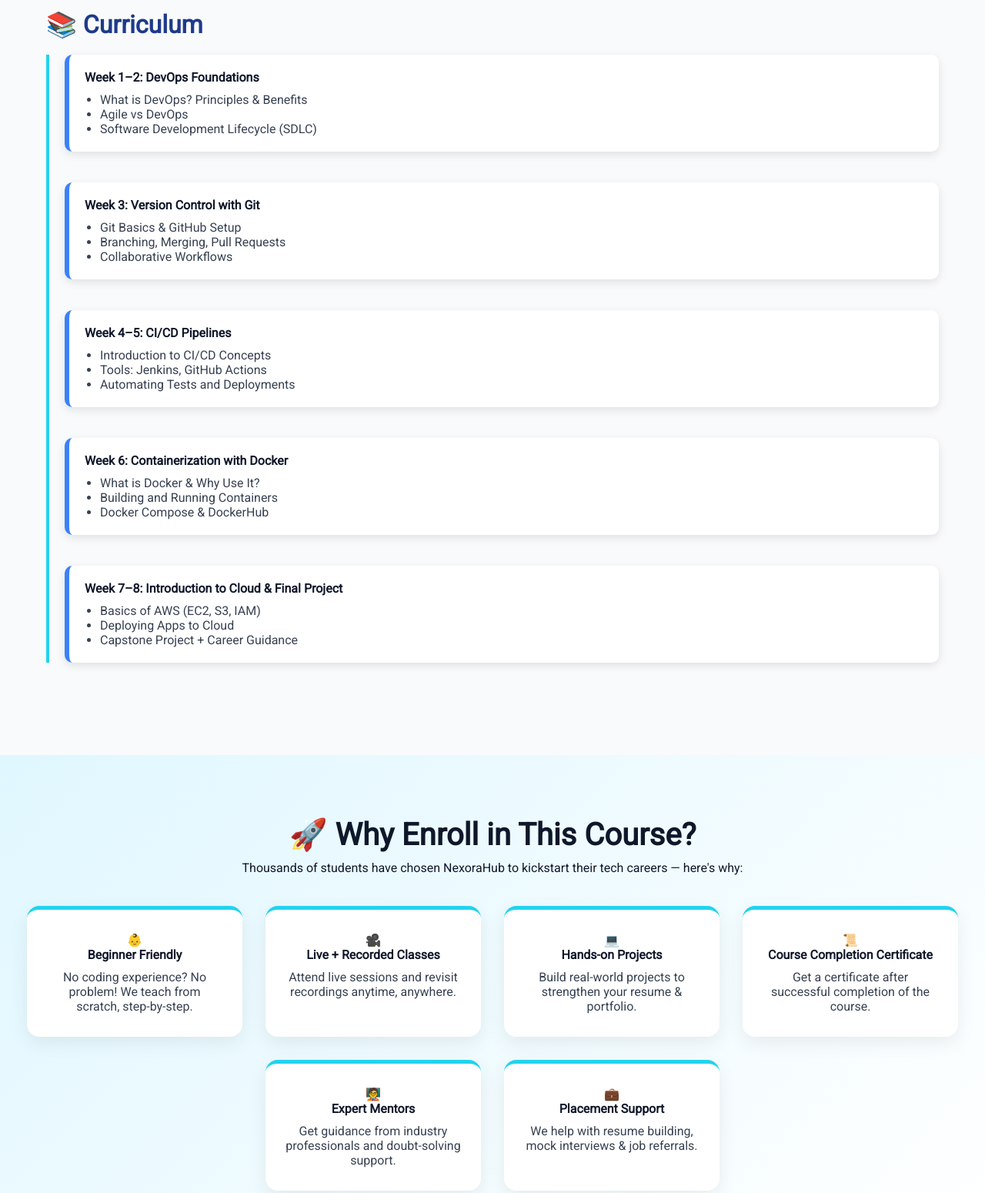
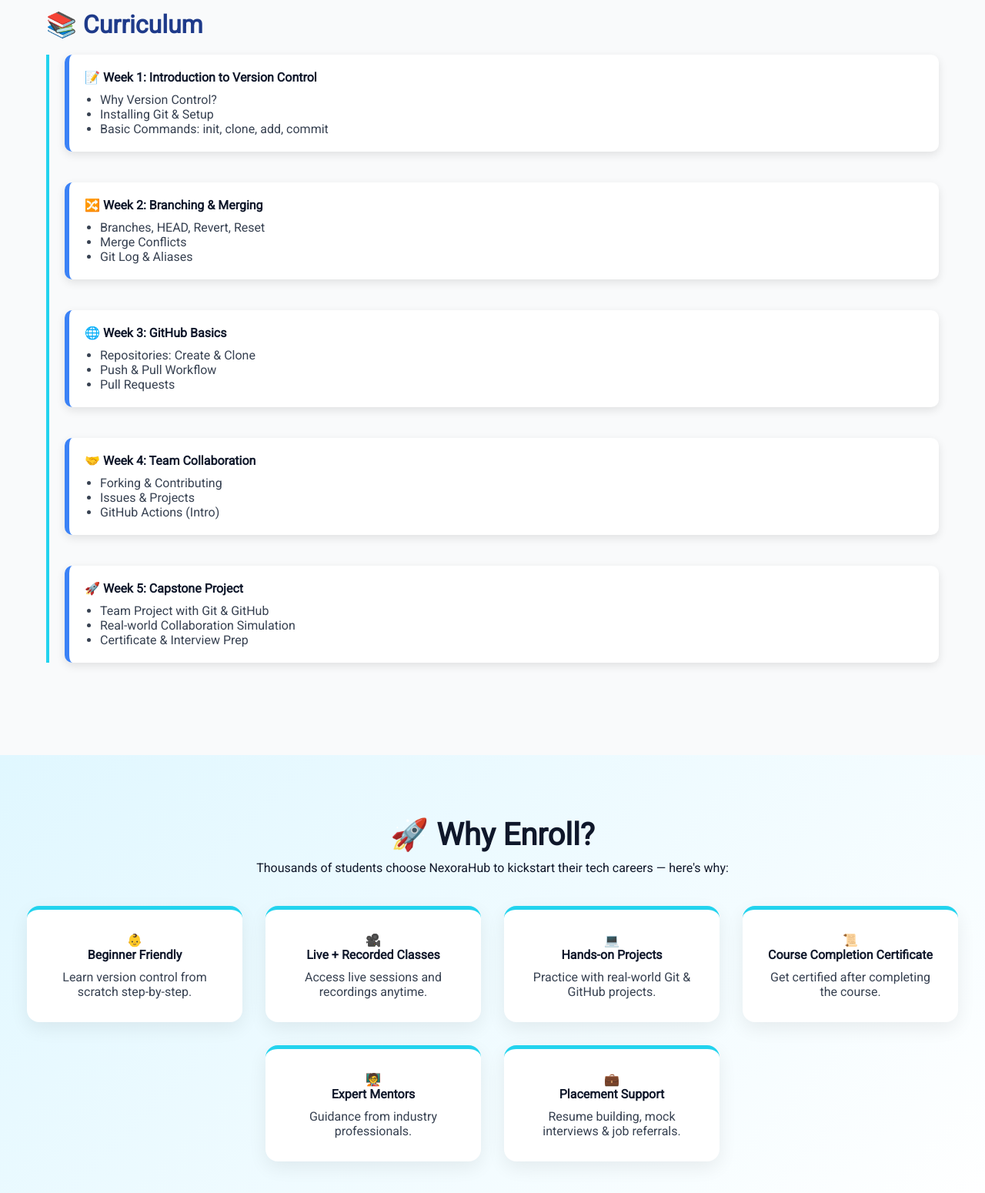
Before and after one commit to nexorahub2025/nexorahub, a plain HTML site: page pages/devops-cloud.html in a window 1280 px wide. Shown: the part 840-2390 px from the top of the page at 77% size. Drawn offline with Linux system fonts and the light colour scheme.

Commit message:
Update devops-cloud.html

```diff
--- a/pages/devops-cloud.html
+++ b/pages/devops-cloud.html
@@ -4,7 +4,7 @@
 <head>
     <meta charset="UTF-8" />
     <meta name="viewport" content="width=device-width, initial-scale=1.0" />
-    <title>DevOps & Cloud Basics - NexoraHub</title>
+    <title>Git & GitHub Essentials - NexoraHub</title>
     <link href="https://fonts.googleapis.com/css2?family=Roboto&display=swap" rel="stylesheet" />
     <style>
         * {
@@ -91,14 +91,6 @@
 
         .timeline-item {
             margin-bottom: 40px;
-            opacity: 0;
-            transform: translateX(-30px);
-            transition: all 0.6s ease;
-        }
-
-        .timeline-item.active {
-            opacity: 1;
-            transform: translateX(0);
         }
 
         .timeline-content {
@@ -107,6 +99,11 @@
             border-left: 6px solid #3B82F6;
             border-radius: 10px;
             box-shadow: 0 4px 12px rgba(0, 0, 0, 0.1);
+            transition: transform 0.3s ease;
+        }
+
+        .timeline-content:hover {
+            transform: translateX(10px);
         }
 
         .timeline-content h4 {
@@ -182,12 +179,11 @@
             max-width: 280px;
             width: 100%;
             border-top: 5px solid #22D3EE;
-            transition: transform 0.3s ease, box-shadow 0.3s ease;
+            transition: transform 0.3s ease;
         }
 
         .enroll-box:hover {
             transform: translateY(-8px);
-            box-shadow: 0 12px 28px rgba(0, 0, 0, 0.15);
         }
 
         .enroll-box h4 {
@@ -201,7 +197,7 @@
 
         footer {
             background: linear-gradient(to right, #0f172a, #1e3a8a);
-            color: white;
+            color: #ffffff;
             padding: 60px 20px 30px;
             font-family: 'Roboto', sans-serif;
         }
@@ -256,9 +252,9 @@
 
     <!-- Header -->
     <header>
-        <h2>DevOps & Cloud Basics</h2>
-        <p>Learn the foundations of DevOps, CI/CD, Docker, and Cloud Platforms like AWS to streamline development and
-            deployment.</p>
+        <h2>Git & GitHub Essentials</h2>
+        <p>Master version control with Git and GitHub. Learn branching, merging, pull requests, and collaborative
+            workflows for modern development.</p>
         <a href="https://forms.gle/6HzSEGUuzdB5tBwP9" class="enroll-button">Enroll Now</a>
     </header>
 
@@ -266,11 +262,11 @@
     <section class="section" id="overview">
         <h3>Course Overview</h3>
         <p>
-            The <strong>DevOps & Cloud Basics</strong> course introduces you to modern software development and
-            deployment practices.
-            Learn DevOps fundamentals, version control, CI/CD pipelines, Docker containerization, and cloud services
-            like AWS.
-            Perfect for beginners aiming to understand real-world application development and deployment.
+            The <strong>Git & GitHub Essentials</strong> course is designed to give beginners and developers a strong
+            foundation in version control.
+            Learn how to track changes, collaborate with others, and manage code efficiently using Git and GitHub.
+            This hands-on course includes real-world workflows, branching strategies, pull requests, and team
+            collaboration best practices.
         </p>
     </section>
 
@@ -280,51 +276,51 @@
         <div class="timeline">
             <div class="timeline-item">
                 <div class="timeline-content">
-                    <h4>Week 1–2: DevOps Foundations</h4>
+                    <h4>📝 Week 1: Introduction to Version Control</h4>
                     <ul>
-                        <li>What is DevOps? Principles & Benefits</li>
-                        <li>Agile vs DevOps</li>
-                        <li>Software Development Lifecycle (SDLC)</li>
+                        <li>Why Version Control?</li>
+                        <li>Installing Git & Setup</li>
+                        <li>Basic Commands: init, clone, add, commit</li>
                     </ul>
                 </div>
             </div>
             <div class="timeline-item">
                 <div class="timeline-content">
-                    <h4>Week 3: Version Control with Git</h4>
+                    <h4>🔀 Week 2: Branching & Merging</h4>
                     <ul>
-                        <li>Git Basics & GitHub Setup</li>
-                        <li>Branching, Merging, Pull Requests</li>
-                        <li>Collaborative Workflows</li>
+                        <li>Branches, HEAD, Revert, Reset</li>
+                        <li>Merge Conflicts</li>
+                        <li>Git Log & Aliases</li>
                     </ul>
                 </div>
             </div>
             <div class="timeline-item">
                 <div class="timeline-content">
-                    <h4>Week 4–5: CI/CD Pipelines</h4>
+                    <h4>🌐 Week 3: GitHub Basics</h4>
                     <ul>
-                        <li>Introduction to CI/CD Concepts</li>
-                        <li>Tools: Jenkins, GitHub Actions</li>
-                        <li>Automating Tests and Deployments</li>
+                        <li>Repositories: Create & Clone</li>
+                        <li>Push & Pull Workflow</li>
+                        <li>Pull Requests</li>
                     </ul>
                 </div>
             </div>
             <div class="timeline-item">
                 <div class="timeline-content">
-                    <h4>Week 6: Containerization with Docker</h4>
+                    <h4>🤝 Week 4: Team Collaboration</h4>
                     <ul>
-                        <li>What is Docker & Why Use It?</li>
-                        <li>Building and Running Containers</li>
-                        <li>Docker Compose & DockerHub</li>
+                        <li>Forking & Contributing</li>
+                        <li>Issues & Projects</li>
+                        <li>GitHub Actions (Intro)</li>
                     </ul>
                 </div>
             </div>
             <div class="timeline-item">
                 <div class="timeline-content">
-                    <h4>Week 7–8: Introduction to Cloud & Final Project</h4>
+                    <h4>🚀 Week 5: Capstone Project</h4>
                     <ul>
-                        <li>Basics of AWS (EC2, S3, IAM)</li>
-                        <li>Deploying Apps to Cloud</li>
-                        <li>Capstone Project + Career Guidance</li>
+                        <li>Team Project with Git & GitHub</li>
+                        <li>Real-world Collaboration Simulation</li>
+                        <li>Certificate & Interview Prep</li>
                     </ul>
                 </div>
             </div>
@@ -333,39 +329,38 @@
 
     <!-- Why Enroll -->
     <section class="why-enroll">
-        <h2>🚀 Why Enroll in This Course?</h2>
-        <p class="section-subtitle">Thousands of students have chosen NexoraHub to kickstart their tech careers — here's
-            why:</p>
+        <h2>🚀 Why Enroll?</h2>
+        <p>Thousands of students choose NexoraHub to kickstart their tech careers — here's why:</p>
         <div class="enroll-cards">
             <div class="enroll-box">
                 <div class="icon">👶</div>
                 <h4>Beginner Friendly</h4>
-                <p>No coding experience? No problem! We teach from scratch, step-by-step.</p>
+                <p>Learn version control from scratch step-by-step.</p>
             </div>
             <div class="enroll-box">
                 <div class="icon">🎥</div>
                 <h4>Live + Recorded Classes</h4>
-                <p>Attend live sessions and revisit recordings anytime, anywhere.</p>
+                <p>Access live sessions and recordings anytime.</p>
             </div>
             <div class="enroll-box">
                 <div class="icon">💻</div>
                 <h4>Hands-on Projects</h4>
-                <p>Build real-world projects to strengthen your resume & portfolio.</p>
+                <p>Practice with real-world Git & GitHub projects.</p>
             </div>
             <div class="enroll-box">
                 <div class="icon">📜</div>
                 <h4>Course Completion Certificate</h4>
-                <p>Get a certificate after successful completion of the course.</p>
+                <p>Get certified after completing the course.</p>
             </div>
             <div class="enroll-box">
                 <div class="icon">🧑‍🏫</div>
                 <h4>Expert Mentors</h4>
-                <p>Get guidance from industry professionals and doubt-solving support.</p>
+                <p>Guidance from industry professionals.</p>
             </div>
             <div class="enroll-box">
                 <div class="icon">💼</div>
                 <h4>Placement Support</h4>
-                <p>We help with resume building, mock interviews & job referrals.</p>
+                <p>Resume building, mock interviews & job referrals.</p>
             </div>
         </div>
     </section>
@@ -377,7 +372,7 @@
             <div class="stat-label">Students Enrolled</div>
         </div>
         <div>
-            <div class="stat counter" data-target="350">0</div>
+            <div class="stat counter" data-target="300">0</div>
             <div class="stat-label">Certificates Issued</div>
         </div>
         <div>
@@ -389,33 +384,30 @@
     <!-- Enroll -->
     <section class="section" id="enroll">
         <h3>Get Started Today</h3>
-        <p>Join the upcoming batch and launch your career in tech.</p>
-        <a href="https://forms.gle/6HzSEGUuzdB5tBwP9" class="enroll-button">Enroll Now</a>
+        <p>Join the upcoming batch and master Git & GitHub for modern development.</p>
+        <a href="https://forms.gle/YqhtvkcJvzY4V3xy9" class="enroll-button">Enroll Now</a>
     </section>
 
     <!-- Footer -->
     <footer>
-        <div
-            style="max-width: 1200px; margin: auto; display: flex; flex-wrap: wrap; gap: 40px; justify-content: space-between; align-items: flex-start;">
-            <div style="flex: 1 1 280px;">
+        <div style="max-width:1200px;margin:auto;display:flex;flex-wrap:wrap;gap:40px;justify-content:space-between;">
+            <div style="flex:1 1 280px;">
                 <h3>🎓 NexoraHub</h3>
-                <p>Your gateway to future tech careers. Learn from experts, build real projects, and get placement-ready
-                    with practical tech skills.</p>
+                <p>Learn from experts, build real projects, and get placement-ready with practical skills.</p>
             </div>
-            <div style="flex: 1 1 220px;">
+            <div style="flex:1 1 220px;">
                 <h3>📈 Placement Highlights</h3>
-                <ul style="list-style: none; padding: 0; font-size: 1em; line-height: 2;">
+                <ul style="list-style:none;padding:0;font-size:1.05em;line-height:2;">
                     <li>📜 Industry Certification</li>
-                    <li>💼 Internship & Job Assistance</li>
                 </ul>
             </div>
-            <div style="flex: 1 1 200px;">
+            <div style="flex:1 1 200px;">
                 <h3>📞 Contact Us</h3>
                 <p>📱 <strong>Phone:</strong><br>8074097330 / 7286842779</p>
                 <p>📧 <strong>Email:</strong><br><a href="mailto:nexorahub2025@gmail.com">nexorahub2025@gmail.com</a>
                 </p>
             </div>
-            <div style="flex: 1 1 180px;">
+            <div style="flex:1 1 180px;">
                 <h3>📲 Follow Us</h3>
                 <a href="https://www.instagram.com/_nexorahub_/profilecard/?igsh=YWN1MWJiNGEzbDA2" target="_blank">📷
                     Instagram</a>
@@ -423,14 +415,13 @@
             </div>
         </div>
         <div
-            style="border-top: 1px solid #334155; margin-top: 40px; padding-top: 20px; text-align: center; color: #cbd5e1; font-size: 0.95em;">
+            style="border-top:1px solid #334155;margin-top:40px;padding-top:20px;text-align:center;color:#cbd5e1;font-size:0.95em;">
             &copy; 2025 <strong>NexoraHub</strong> | Learn. Build. Grow. 🚀
         </div>
     </footer>
 
-    <!-- JS -->
+    <!-- JavaScript -->
     <script>
-        // Counter animation
         const counters = document.querySelectorAll('.counter');
         const speed = 200;
         const animateCounters = () => {
@@ -449,7 +440,6 @@
                 updateCount();
             });
         };
-
         const statsSection = document.querySelector('.stats');
         if (statsSection) {
             const observer = new IntersectionObserver(entries => {
@@ -462,18 +452,8 @@
             }, { threshold: 0.4 });
             observer.observe(statsSection);
         }
+    </script>
 
-        // Timeline scroll animation
-        const timelineItems = document.querySelectorAll('.timeline-item');
-        const timelineObserver = new IntersectionObserver(entries => {
-            entries.forEach(entry => {
-                if (entry.isIntersecting) {
-                    entry.target.classList.add('active');
-                }
-            });
-        }, { threshold: 0.2 });
-        timelineItems.forEach(item => timelineObserver.observe(item));
-    </script>
 </body>
 
 </html>
```
